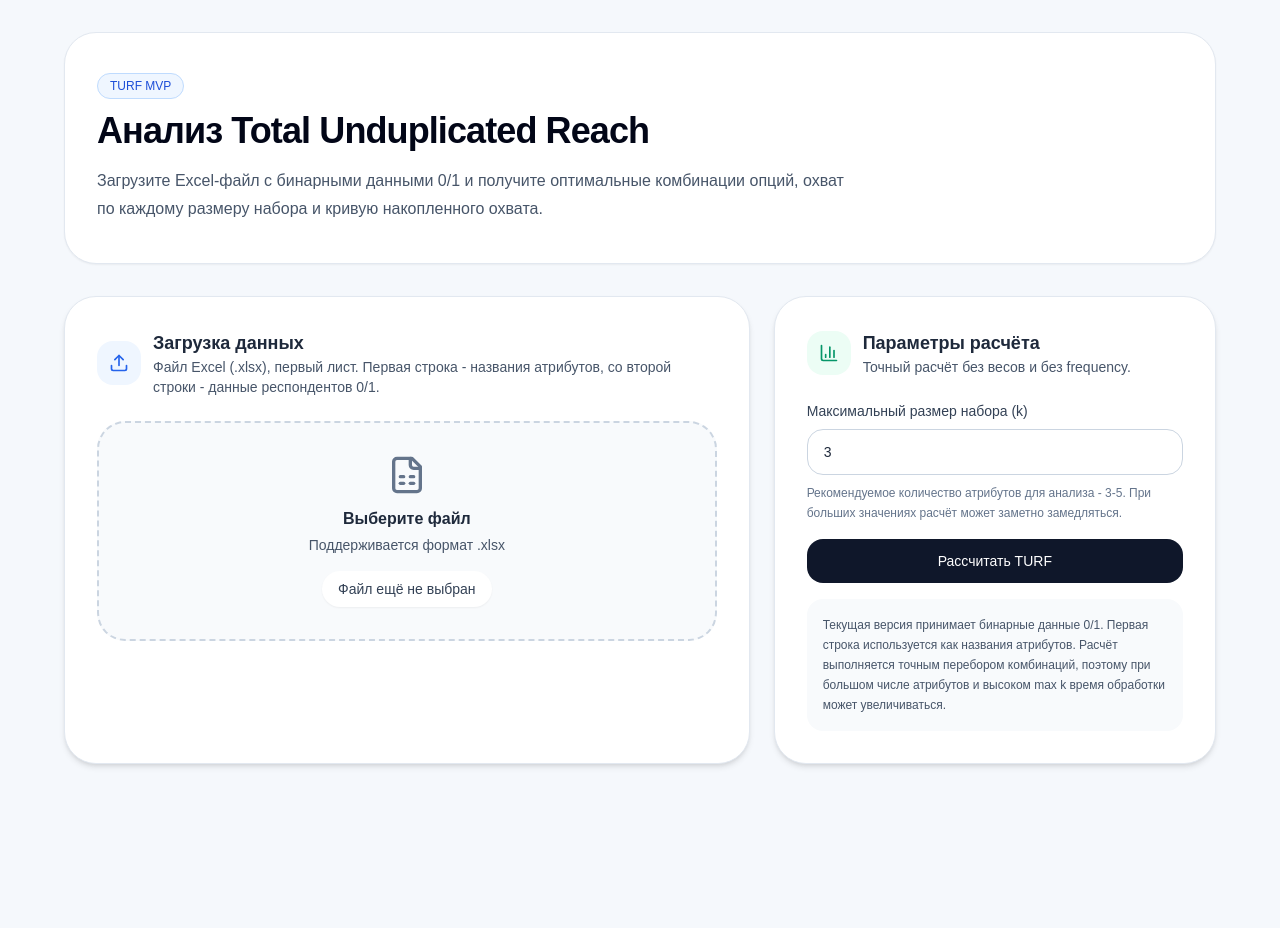
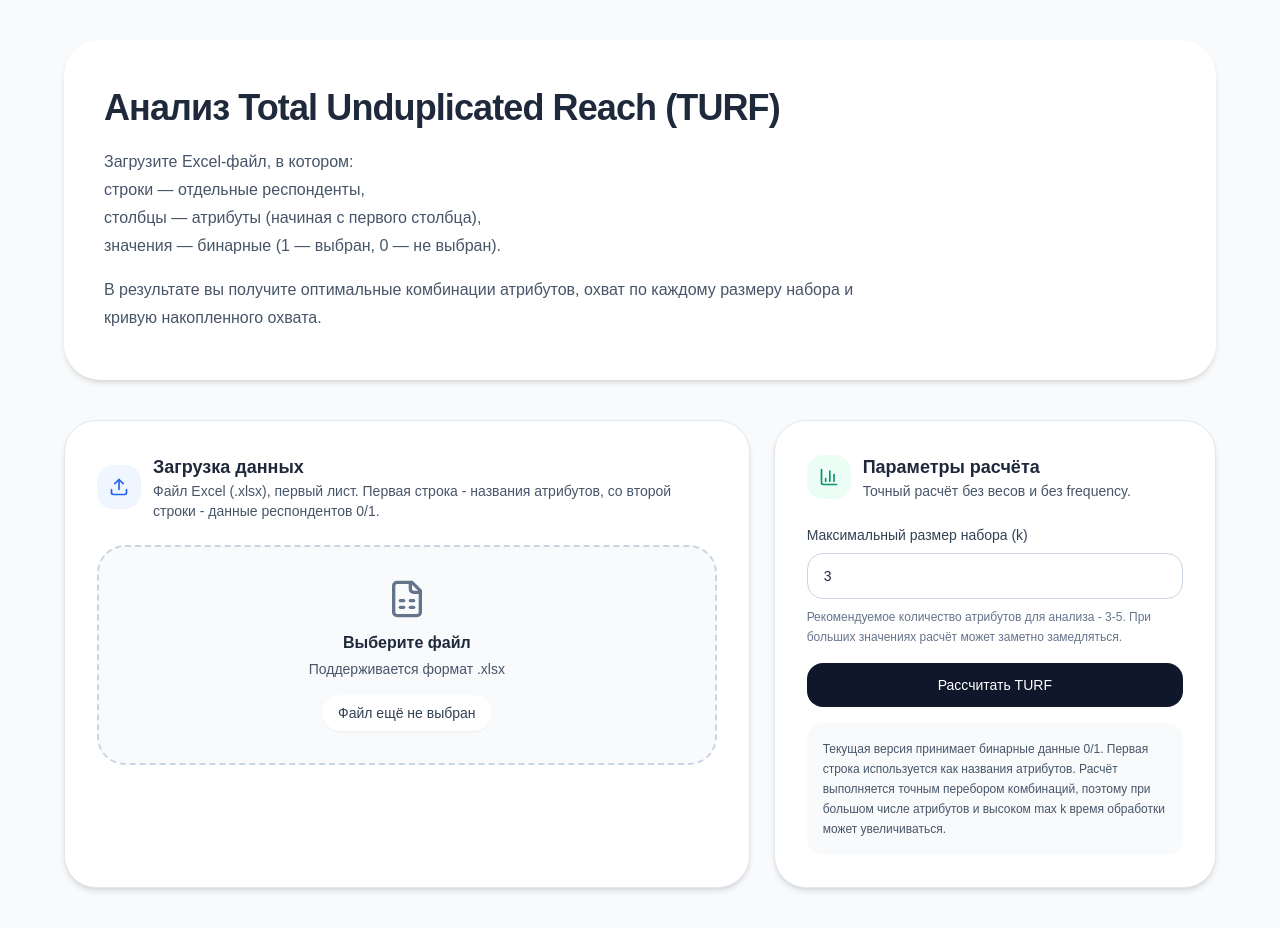
Before and after one commit to mavero1201/turf, a Next.js app: page / in a window 1280 px wide. Before the commit the page ends 800 px from the top, so only its background shows below. Built offline with nearby package versions, Linux system fonts and the light colour scheme.

Commit message:
Update page.tsx

```diff
--- a/app/page.tsx
+++ b/app/page.tsx
@@ -2,19 +2,26 @@ import UploadPanel from '@/components/UploadPanel'
 
 export default function Page() {
   return (
-    <main className="min-h-screen px-4 py-8 md:px-8">
-      <div className="mx-auto max-w-6xl space-y-8">
-        <section className="rounded-[32px] border border-slate-200 bg-white px-6 py-8 shadow-sm md:px-8 md:py-10">
+    <main className="min-h-screen bg-slate-50 px-4 py-10 md:px-8">
+      <div className="mx-auto max-w-6xl space-y-10">
+        <section className="rounded-[36px] bg-white px-8 py-10 shadow-md md:px-10 md:py-12">
           <div className="max-w-3xl">
-            <div className="mb-3 inline-flex rounded-full border border-blue-200 bg-blue-50 px-3 py-1 text-xs font-medium text-blue-700">
-              TURF MVP
-            </div>
-            <h1 className="text-3xl font-semibold tracking-tight text-slate-950 md:text-4xl">
-              Анализ Total Unduplicated Reach
+            <h1 className="text-3xl font-semibold tracking-tight text-slate-800 md:text-4xl">
+              Анализ Total Unduplicated Reach (TURF)
             </h1>
+
+            <p className="mt-5 text-base leading-7 text-slate-600">
+              Загрузите Excel-файл, в котором:
+              <br />
+              строки — отдельные респонденты,
+              <br />
+              столбцы — атрибуты (начиная с первого столбца),
+              <br />
+              значения — бинарные (1 — выбран, 0 — не выбран).
+            </p>
+
             <p className="mt-4 text-base leading-7 text-slate-600">
-              Загрузите Excel-файл с бинарными данными 0/1 и получите оптимальные комбинации опций, охват по
-              каждому размеру набора и кривую накопленного охвата.
+              В результате вы получите оптимальные комбинации атрибутов, охват по каждому размеру набора и кривую накопленного охвата.
             </p>
           </div>
         </section>
```
